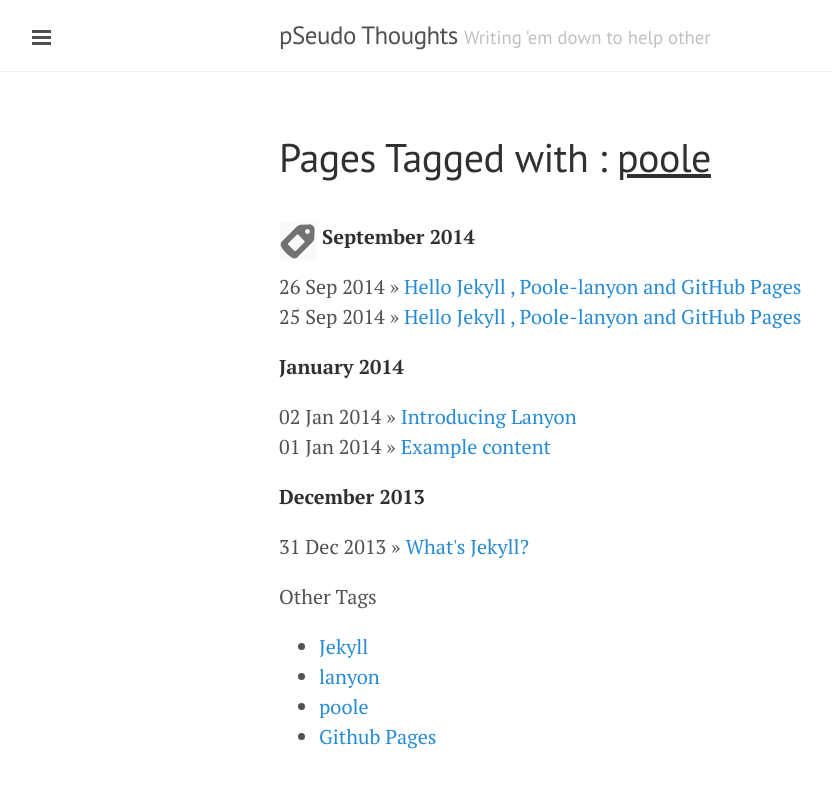
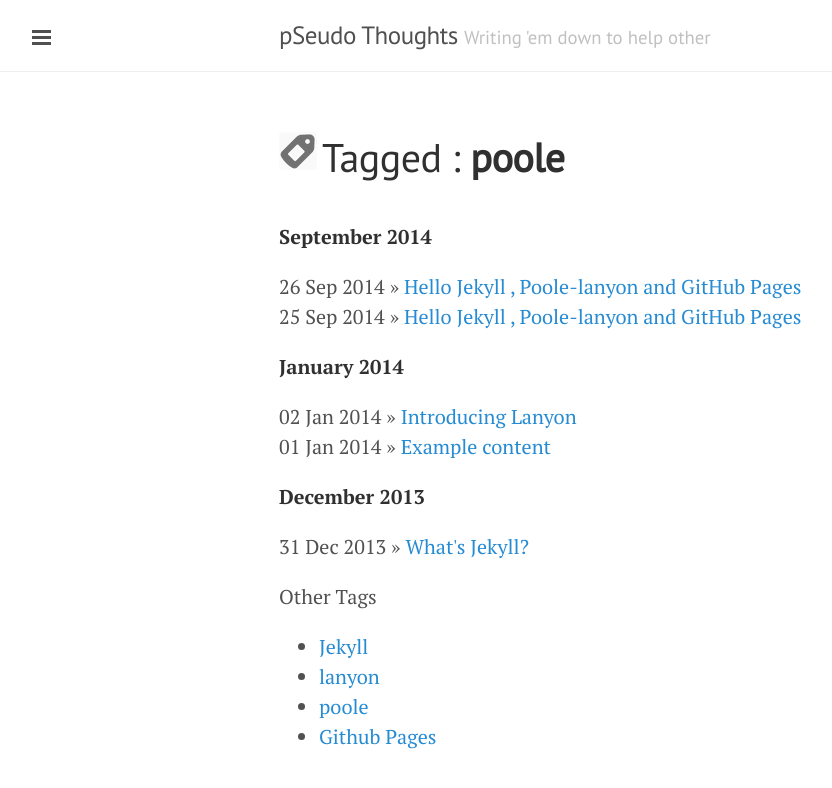
Before and after one commit to DharmeshPandav/dharmeshpandav.github.io, a Jekyll site: the page built from tags/poole/index.html, in a window 1280 px wide. Shown: the top 788 px of the page, without its empty margins (1-833 px from the left). Built offline with Jekyll 4.4.1, drawn with Linux system fonts in a browser that asks for light colours; nearby versions of some CDN libraries; Markdown is read by kramdown in place of the engine named in the settings.

Commit message:
changed config

```diff
--- a/_layouts/tags.html
+++ b/_layouts/tags.html
@@ -3,7 +3,9 @@ layout: default
 ---
 
 <div class="page">
-    <h1 class="page-title">Pages Tagged with :  <ins> {{ page.title }} </ins> </h1>
-   <span class="tag1-icon-prefix"></span>
+    <div>
+        <span class="tag1-icon-prefix"></span>
+        <h1 class="page-title">Tagged : <strong> {{ page.title }} </strong> </h1>
+    </div>
     {{ content }}
 </div>
```
